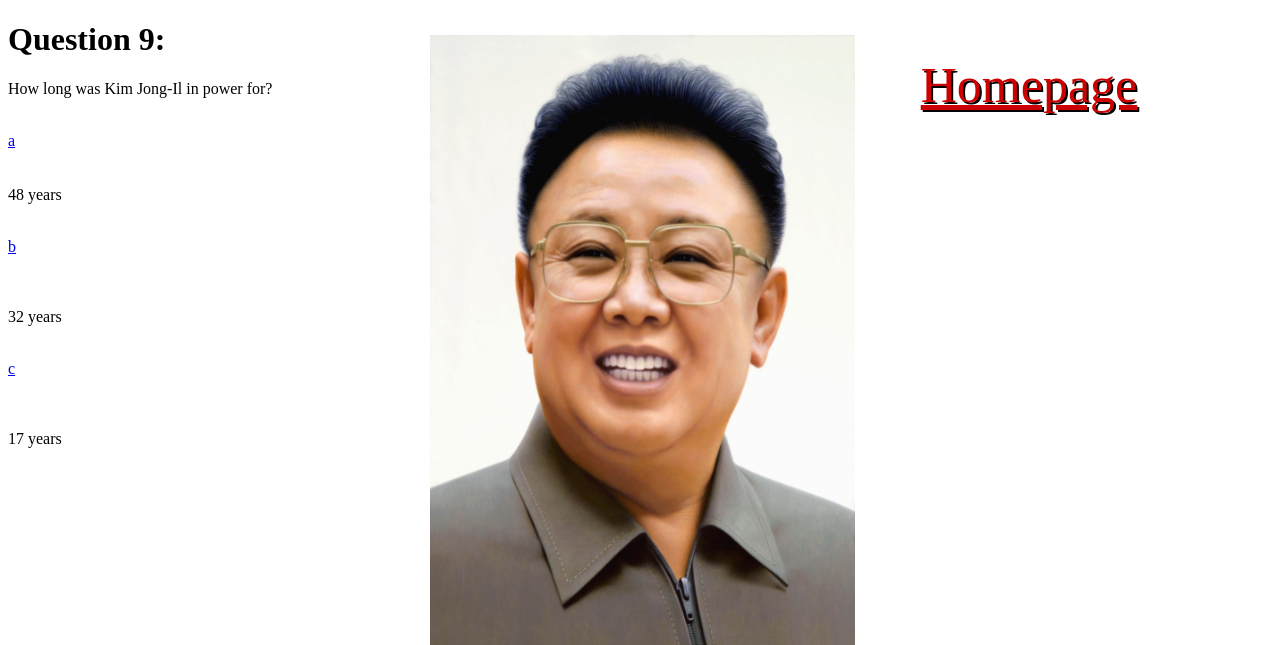
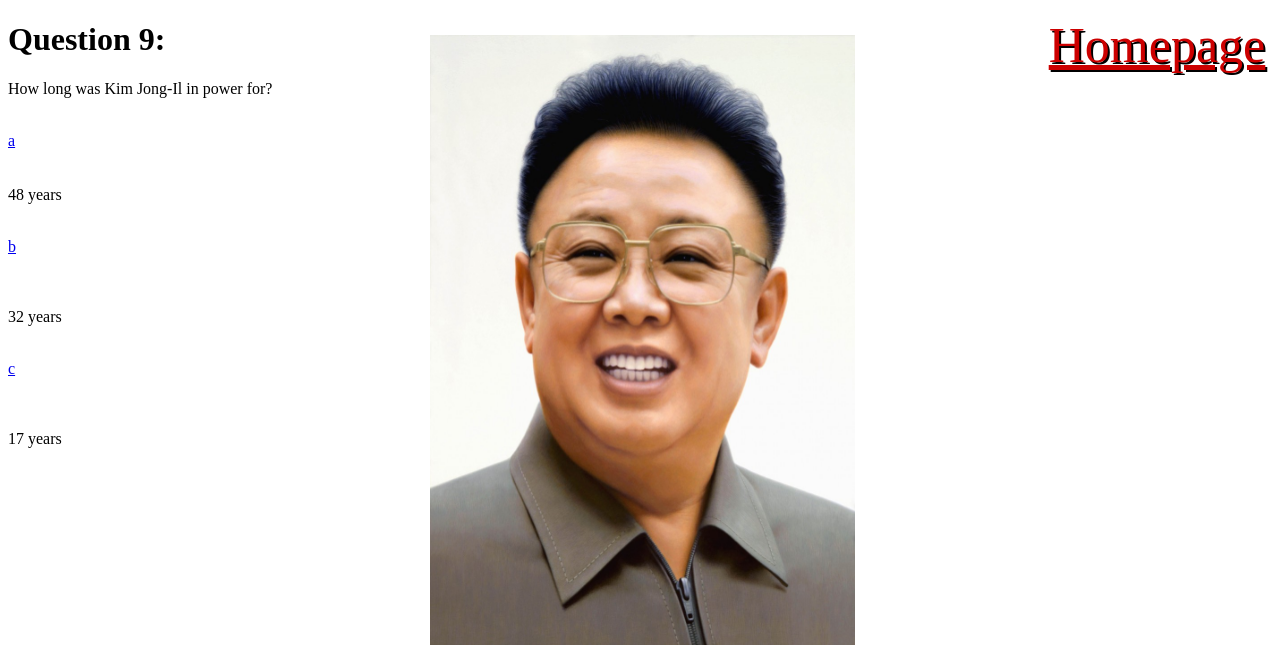
Before and after one commit to lifeordeathgame/lifeordeathgame.github.io, a PHP site: page /html/277e2f246b.html in a window 1280 px wide. Shown: the top 645 px of the page. Run offline with PHP 8.4, Linux system fonts and the light colour scheme; some web fonts are replaced.

Commit message:
Update homepage.css

```diff
--- a/css/homepage.css
+++ b/css/homepage.css
@@ -1,6 +1,6 @@
 .homepage {
-  top: 10%;
-  left: 80%;
+  top: 5%;
+  left: 90%;
   font-family: 'Bahiana';
   display: inline-block;
   color: #cc0000;
```
